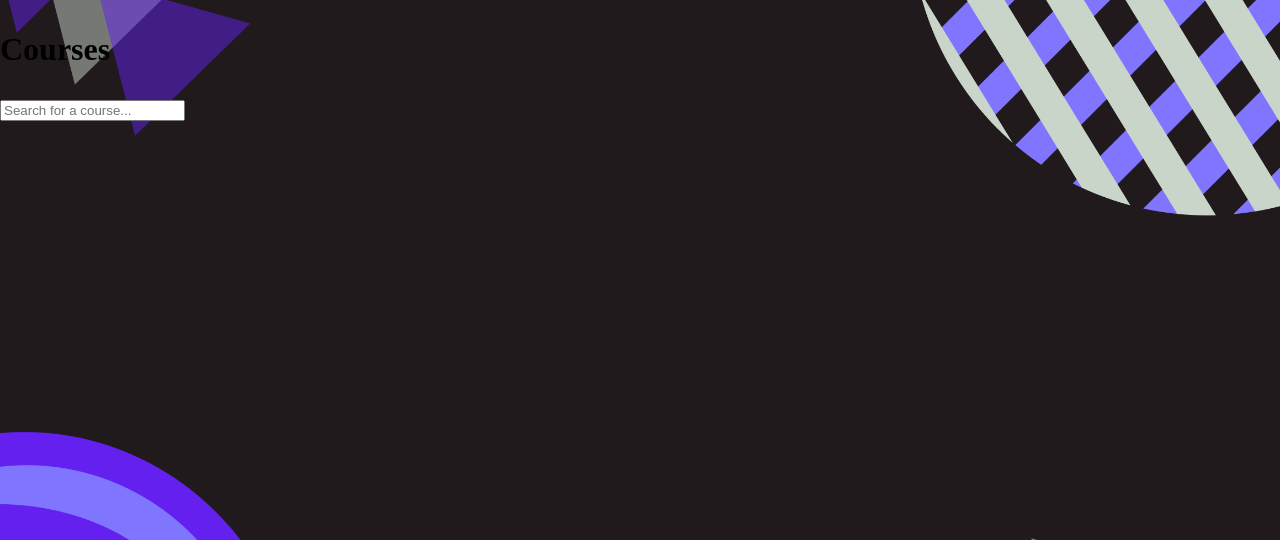
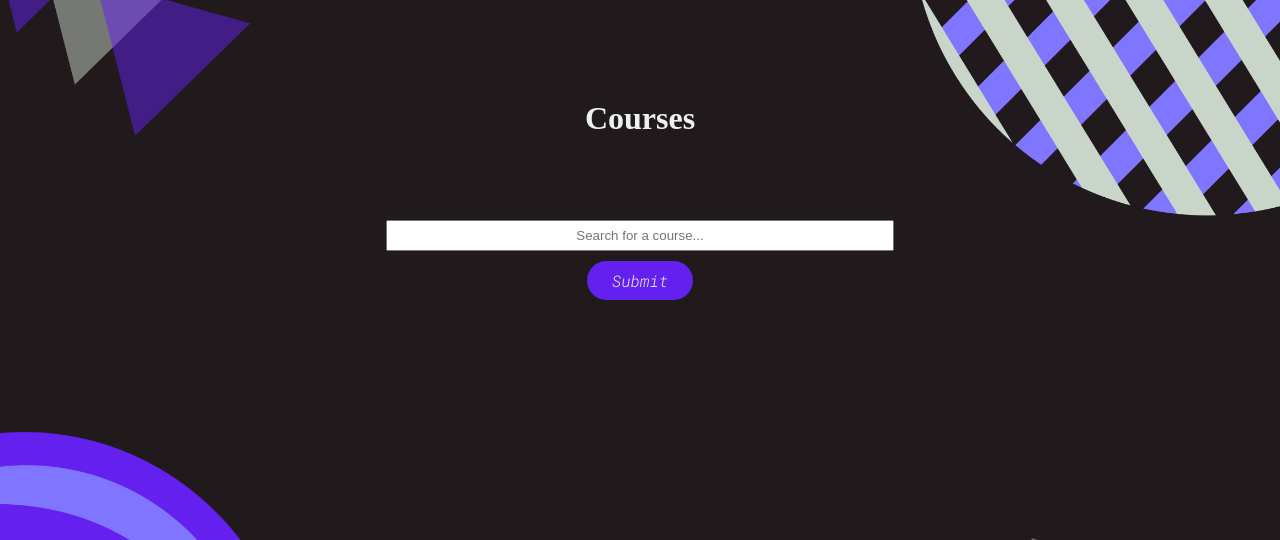
Before and after one commit to akl5sz/project-a-12-tutor-me, a Django app: page /courses in a window 1280 px wide. Shown: the part 75-615 px from the top of the page. Run offline with Django 4.2, Linux system fonts and the light colour scheme; some web fonts are replaced.

Commit message:
styled Courses page

```diff
--- a/base/static/base/style.css
+++ b/base/static/base/style.css
@@ -1,11 +1,12 @@
 @import url('https://fonts.googleapis.com/css2?family=Edu+NSW+ACT+Foundation:wght@500&family=Roboto+Mono:ital,wght@1,300&display=swap');
+
 body {
     background: white url("images/background.png") no-repeat;
     background-size: cover;
     margin: 0px;
 }
 
-.TutoringApp{
+.TutoringApp {
     font-family: 'Edu NSW ACT Foundation', cursive;
     /*or font-family: 'Roboto Mono', monospace;*/
     font-weight: 500;
@@ -13,6 +14,7 @@ body {
     color: #edf0f1;
     text-decoration: none;
 }
+
 .navBar {
     box-sizing: border-box;
     margin: 0;
@@ -44,6 +46,7 @@ li, a, button {
 .nav__links li a {
     transition: all 0.3s ease 0s;
 }
+
 .nav__links li a:hover {
     color: #0088a9;
 }
@@ -60,3 +63,50 @@ button {
 button:hover {
     background-color: rgba(0, 136, 169, 0.8);
 }
+
+.coursesTitle {
+    align-items: center;
+    color: #edf0f1;
+    width: 500px;
+    margin: 0 auto;
+    /*background: gray;*/
+    text-align: center;
+    /*border: 5px solid;*/
+}
+
+.courseBox {
+    padding: 100px;
+    align-self: center;
+}
+
+.inputText {
+    margin: auto;
+    display: block;
+    align-items: center;
+    width: 500px;
+    height: 25px;
+    margin: 0 auto;
+    /*background: gray;*/
+    text-align: center;
+    /*border: 5px solid;*/
+}
+
+.submitButton {
+    margin: auto;
+    display: block;
+    align-items: center;
+    margin: 10px auto;
+    background-color: rgb(99, 32, 238);
+    text-align: center;
+}
+
+.submitButton:hover {
+    background-color: rgb(128, 117, 255);
+}
+
+.scrollable ul{
+    height:200px; width:18%;
+}
+.scrollable ul{
+    overflow:hidden; overflow-y:scroll;
+}
--- a/base/templates/base/courses.html
+++ b/base/templates/base/courses.html
@@ -3,16 +3,22 @@
 {% load static %}
 <link rel="stylesheet" type="text/css" href="{% static 'base/style.css' %}">
 
-<div class="d-flex flex-column align-items-center">
-    <div style="height: 10px;"></div>
-    <h1>Courses</h1>
+<div>
+    <div class="courseBox" style="height: 10px;">
+        <h1 class="coursesTitle">Courses</h1>
+    </div>
     {% for i in response %}
-        <strong>{{i}} </strong>
+        <strong>{{ i }} </strong>
     {% endfor %}
+
     <div style="height: 10px;"></div>
     <form action="{% url 'base:search_results' %}" method="get">
-        <input name="q" type="text" placeholder="Search for a course...">
-      </form>
+        <input class="inputText" name="q" type="text" placeholder="Search for a course...">
+        <button class="submitButton" type="submit">Submit</button>
+    </form>
 </div>
 
-<div class="d-flex justify-content-center"></div>
+{#<form action="/search_results" method="get">#}
+{#        <input class="inputText" name="q" type="text" placeholder="Search for a course..." required>#}
+{#        <button class="submitButton" type="submit">Submit</button>#}
+{#    </form>#}
```
